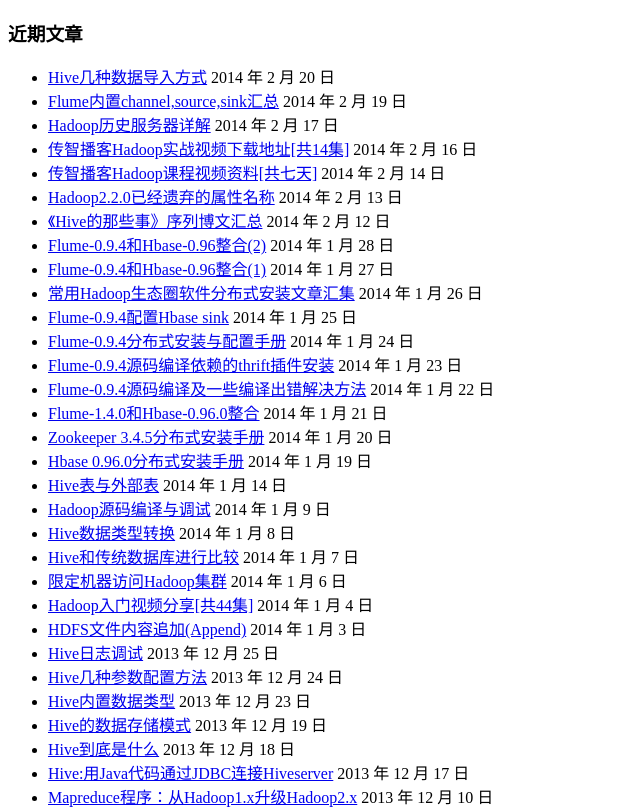
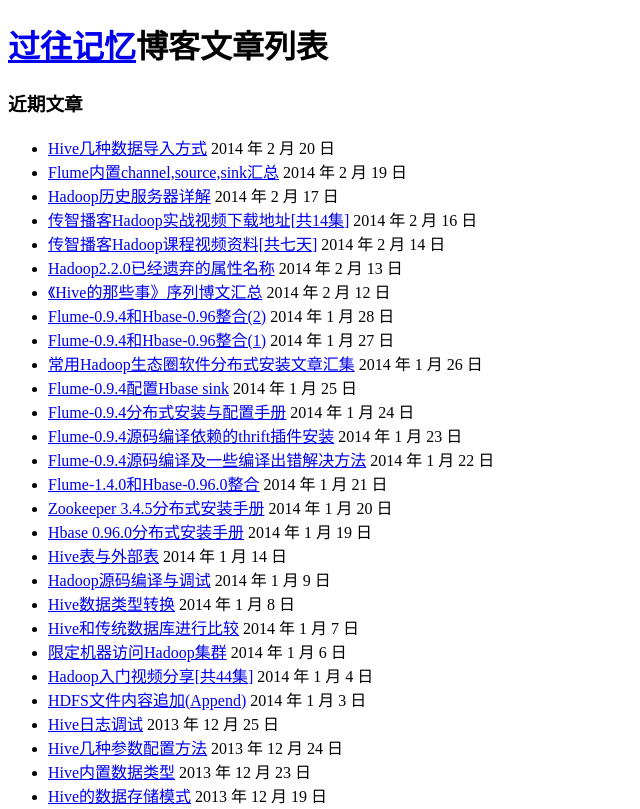
Before and after one commit to wypb/iteblog.github.com, a plain HTML site: page index.html in a window 1280 px wide. Shown: the top 809 px of the page, without its empty margins (0-640 px from the left). Drawn offline with Linux system fonts and the light colour scheme.

Commit message:
Update index.html

```diff
--- a/index.html
+++ b/index.html
@@ -1,6 +1,7 @@
 <!DOCTYPE html>
 <html>
 <body>
+<h1><a href="http://www.iteblog.com">过往记忆</a>博客文章列表</h1>
 <div class="dbx-content">		<h3 class="dbx-handle plain">近期文章</h3>		<ul>
 					<li>
 				<a href="http://www.iteblog.com/archives/949">Hive几种数据导入方式</a>
```
